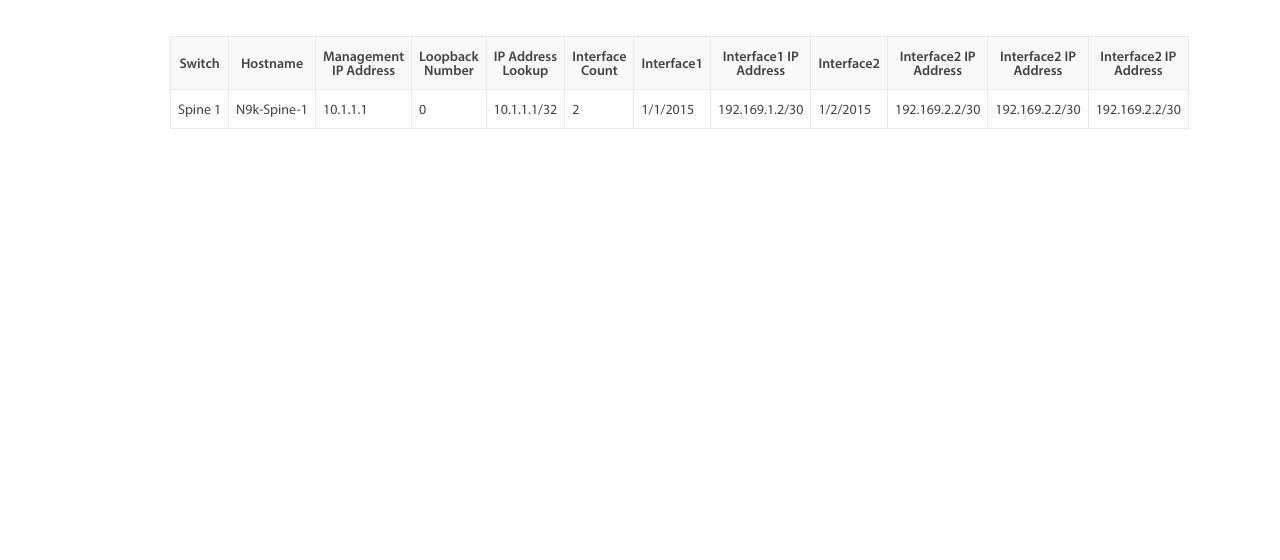
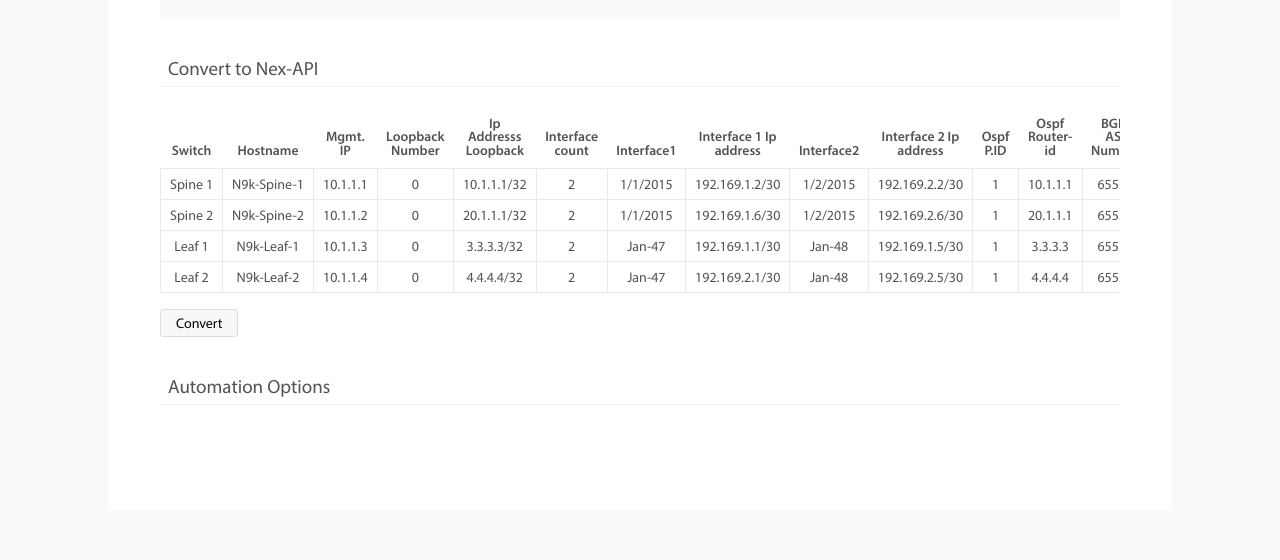
Before and after one commit to ePlusPS/nexus9k-automation-web, a Django app: page / in a window 1280 px wide. Shown: the part 488-1048 px from the top of the page. Before the commit the page ends 617 px from the top, so only its background shows below. Run offline with Django 3.2, Linux system fonts and the light colour scheme; style sheets or scripts are compiled from the project's sources; some libraries are stand-ins or nearby versions.

Commit message:
Developing UI

```diff
--- /dev/null
+++ b/nexus9k_automation/nexus_config.csv
@@ -0,0 +1,6 @@
+General,,,Interfaces,,,,,,,OSPF,,BGP,,,,Multicast,,,,,Tenant VRF Context,,,Layer 3 VLAN for VNI,,VLAN-to-VN-Segment Mapping,,,Tenant VLAN,,,,NVE Interface,,,
+Switch,Hostname,Mgmt. IP,Loopback Number,Ip Addresss Loopback,Interface count,Interface1,Interface 1 Ip address,Interface2,Interface 2 Ip address,Ospf P.ID,Ospf Router-id,BGP-AS-Number,BGP-Router-Id,Neighbor-1,Neighbor-2,2nd Loopback,2nd Loopback Ip Address,Rp-Address,Group-list,Ssm Range,VNI,Route Target- Import,Route Target- Export,1st Vlan,1st Vlan- Name,1st Vlan Vn-Segment,2nd Vlan,2nd Vlan Vn-Segment,SVI for 2nd Vlan,VRF-member-for-2nd Vlan,Ipaddress-2nd-vlan,Any-cast-mac,EVPN 1st VNI,Mcast-group,Member-vni,Interface-NVE
+Spine 1,N9k-Spine-1,10.1.1.1,0,10.1.1.1/32,2,1/1/2015,192.169.1.2/30,1/2/2015,192.169.2.2/30,1,10.1.1.1,65535,10.1.1.1,3.3.3.3,4.4.4.4,301,100.1.1.1/32,100.1.1.1,225.0.0.0/8,232.0.0.0/8,,,,,,,,,,,,,,,,
+Spine 2,N9k-Spine-2,10.1.1.2,0,20.1.1.1/32,2,1/1/2015,192.169.1.6/30,1/2/2015,192.169.2.6/30,1,20.1.1.1,65535,20.1.1.1,3.3.3.3,4.4.4.4,301,100.1.1.1/32,100.1.1.1,225.0.0.0/8,232.0.0.0/8,,,,,,,,,,,,,,,,
+Leaf 1,N9k-Leaf-1,10.1.1.3,0,3.3.3.3/32,2,Jan-47,192.169.1.1/30,Jan-48,192.169.1.5/30,1,3.3.3.3,65535,3.3.3.3,10.1.1.1,20.1.1.1,,,100.1.1.1,225.0.0.0/8,232.0.0.0/8,3900,39650:00:00,39650:00:00,3900,l3-vni-vlan-for-vrf_tenant_1,39000,303,200303,303,vrf_tenant_1,1.1.3.254/24,0000.2222.3333,200303,225.1.1.3,200303,1
+Leaf 2,N9k-Leaf-2,10.1.1.4,0,4.4.4.4/32,2,Jan-47,192.169.2.1/30,Jan-48,192.169.2.5/30,1,4.4.4.4,65535,4.4.4.4,10.1.1.1,20.1.1.1,,,100.1.1.1,225.0.0.0/8,232.0.0.0/8,3900,39650:00:00,39650:00:00,3900,l3-vni-vlan-for-vrf_tenant_1,39000,303,200303,303,vrf_tenant_1,1.1.3.254/24,0000.2222.3333,200303,225.1.1.3,200303,1
--- /dev/null
+++ b/nexus9k_automation/scss/_placeholders.scss
@@ -0,0 +1,11 @@
+h1,
+h2,
+h3,
+h4 {
+  @extend %headings !optional;
+}
+
+ol,
+ul {
+  @extend %lists !optional;
+}
--- a/nexus9k_automation/scss/main.scss
+++ b/nexus9k_automation/scss/main.scss
@@ -1,34 +1,133 @@
 @import 'fonts/myriad-pro';
+@import 'placeholders';
 @import 'reset';
 @import 'base';
 
 #header {
-  padding: 20px 0;
+  background: white;
+  border-bottom: 1px solid #f0f0f0;
+
+  img {
+    height: 70px;
+  }
 }
 
 .container {
+  background: white;
   margin: 0 auto;
-  width: 940px;
+  width: 960px;
+}
+body {
+  background: #f9f9f9;
+}
+
+.container {
+  padding: 0 52px;
+  border-radius: 4px;
+}
+
+%headings {
+  font-weight: normal;
+}
+
+h2 {
+  font-size: 16px;
+  margin-bottom: 25px;
+}
+
+.row {
+  display: flex;
+}
+
+.push-right {
+  margin-left: auto;
+}
+
+h1 {
+  color: #595959;
+  font-size: 28px;
+  margin-bottom: 10px;
+}
+
+.headline {
+  font-size: 19px;
+}
+
+.singled {
+  margin-bottom: 0 !important;
+}
+
+#get-started {
+  border-radius: 5px;
+  font-size: 16px;
+  margin-bottom: 7px;
+  background: #fafafa;
+  padding: 20px 30px;
 }
 
 .main-content {
-  padding: 30px 0;
+  padding-top: 35px;
+  padding-bottom: 80px;
+}
+
+#header .container {
+  padding: 11px 0 14px;
+}
+
+#content {
+  margin-top: 30px;
+  margin-bottom: 50px;
+}
+
+.white {
+  background: white;
+}
+
+.overflow-auto {
+  border-radius: 10px;
+  overflow: auto;
+  padding: 6px 0;
+  margin-bottom: 10px;
+}
+
+td {
+  border: 1px solid #e9e9e9;
+  text-align: center;
+}
+
+.headline {
+  margin-top: 40px;
+  border-bottom: 1px solid #efefef;
+  padding-bottom: 8px;
+  padding-left: 8px;
+}
+
+th {
+  cursor: default;
+  font-size: 98%;
+  padding-top: 10px !important;
+  padding-bottom: 10px !important;
+  -webkit-user-select: none;
+  vertical-align: bottom;
 }
 
 th,
 td {
-  border: 1px solid #e9e9e9;
+  padding: 10px 9px;
 }
 
-th {
-  background-color: #f9f9f9;
-  cursor: default;
-  -webkit-user-select: none;
+td {
+  padding-top: 8px;
+  padding-bottom: 8px;
+  background: white;
 }
 
-th,
-td {
-  padding: 12px 7px;
+button {
+  background: #f8f8f8;
+  border: 1px solid #ddd;
+  padding: 6px 15px;
+  font: inherit;
+  border-radius: 3px;
 }
 
 td {
@@ -36,10 +135,45 @@
   outline: none;
   white-space: nowrap;
 
-
   &:hover,
   &:focus {
-    border-color: #aaa;
     border-style: double;
   }
+
+  &:hover {
+    border-color: #d7d7d7;
+  }
+
+  &:focus {
+    border-color: #999;
+    box-shadow: 0 0 2px #f2f2f2;
+  }
 }
+
+.typology {
+  display: block;
+  margin: 0 auto;
+  width: 450px;
+}
+
+body {
+  color: #535353;
+}
+
+h1 {
+  font-weight: 400;
+}
+
+::-webkit-scrollbar {
+  height: 6px;
+}
+
+::-webkit-scrollbar-track {
+  border-radius: 3px;
+  background: #eee;
+}
+
+::-webkit-scrollbar-thumb {
+  border-radius: 3px;
+  background: #d7d7d7;
+}
--- a/nexus9k_automation/settings.py
+++ b/nexus9k_automation/settings.py
@@ -31,6 +31,7 @@
 # Application definition
 
 INSTALLED_APPS = (
+    'django.conf',
     'django.contrib.admin',
     'django.contrib.auth',
     'django.contrib.contenttypes',
@@ -101,3 +102,5 @@
 # https://docs.djangoproject.com/en/1.8/howto/static-files/
 
 STATIC_URL = '/static/'
+
+PROJECT_ROOT = os.path.abspath(os.path.dirname(__file__))
--- a/nexus9k_automation/templates/main.html
+++ b/nexus9k_automation/templates/main.html
@@ -7,51 +7,53 @@
     <script src="{% static 'node_modules/babel-core/browser-polyfill.min.js' %}"></script>
   </head>
   <body>
+    <header id="header">
       <div class="container">
-      <header id="header">
         <img src="http://1-cloud.net/wp-content/uploads/2014/12/ext-e1423455969481.jpg">
+      </div>
     </header>
+    <div id="content" class="container">
       <div class="main-content">
+        <h1>Nexus 9000 Configuration Tool</h1>
+        <h2>Easily configure any Nexus 9000 switch, with options for automation (nx, puppet, ansible).</h2>
         <div id="get-started" class="">
-
+          <div class="row">
+            <svg class="typology">
+              <rect width="50" height="50" x="85" y="40" style="fill:#f2f2f2;stroke-width:1;stroke:#aaa" />
+              <rect width="50" height="50" x="305" y="40" style="fill:#f2f2f2;stroke-width:1;stroke:#aaa" />
+              <rect width="50" height="30" x="35" y="130" style="fill:#f2f2f2;stroke-width:1;stroke:#aaa" />
+              <rect width="50" height="30" x="125" y="130" style="fill:#f2f2f2;stroke-width:1;stroke:#aaa" />
+              <rect width="50" height="30" x="255" y="130" style="fill:#f2f2f2;stroke-width:1;stroke:#aaa" />
+              <rect width="50" height="30" x="355" y="130" style="fill:#f2f2f2;stroke-width:1;stroke:#aaa" />
+            </svg>
+            <iframe class="push-right" width="400" height="225" src="https://www.youtube.com/embed/e3McMaHvlBY" frameborder="0" allowfullscreen></iframe>
           </div>
-        <svg class="typology">
-          <rect width="300" height="100" style="fill:rgb(0,0,255);stroke-width:3;stroke:rgb(0,0,0)" />
-        </svg>
-        <table>
+        </div>
+        <h2 class="headline singled">Convert to Nex-API</h2>
+        <div class="overflow-auto">
+          <table spellcheck="false">
             <thead>
+              {% for row in nexus_config|slice:"1:2" %}
                 <tr>
-              <th>Switch</th>
-              <th>Hostname</th>
-              <th>Management IP Address</th>
-              <th>Loopback Number</th>
-              <th>IP Address Lookup</th>
-              <th>Interface Count</th>
-              <th>Interface1</th>
-              <th>Interface1 IP Address</th>
-              <th>Interface2</th>
-              <th>Interface2 IP Address</th>
-              <th>Interface2 IP Address</th>
-              <th>Interface2 IP Address</th>
+                {% for cell in row %}
+                  <th>{{ cell }}</th>
+                {% endfor %}
                 </tr>
+              {% endfor %}
             </thead>
             <tbody>
+              {% for row in nexus_config|slice:"2:" %}
                 <tr>
-              <td contenteditable="true">Spine 1</td>
-              <td contenteditable="true">N9k-Spine-1</td>
-              <td contenteditable="true">10.1.1.1</td>
-              <td contenteditable="true">0</td>
-              <td contenteditable="true">10.1.1.1/32</td>
-              <td contenteditable="true">2</td>
-              <td contenteditable="true">1/1/2015</td>
-              <td contenteditable="true">192.169.1.2/30</td>
-              <td contenteditable="true">1/2/2015</td>
-              <td contenteditable="true">192.169.2.2/30</td>
-              <td contenteditable="true">192.169.2.2/30</td>
-              <td contenteditable="true">192.169.2.2/30</td>
+                {% for cell in row %}
+                  <td contenteditable="true">{{ cell }}</td>
+                {% endfor %}
                 </tr>
+              {% endfor %}
             </tbody>
           </table>
+        </div>
+        <button>Convert</button>
+        <h2 class="headline">Automation Options</h2>
       </div>
     </div>
     <script src="{% static 'js/main-compiled.js' %}"></script>
--- a/nexus9k_automation/urls.py
+++ b/nexus9k_automation/urls.py
@@ -15,9 +15,12 @@
 """
 from django.conf.urls import include, url
 from django.contrib import admin
-from django.views.generic import TemplateView
+
+
+from nexus9k_automation import views
+
 
 urlpatterns = [
     url(r'^admin/', include(admin.site.urls)),
-    url(r'^$', TemplateView.as_view(template_name='main.html')),
+    url(r'^$', views.main),
 ]
--- /dev/null
+++ b/nexus9k_automation/views.py
@@ -0,0 +1,10 @@
+import csv
+import os
+from django.conf import settings
+from django.shortcuts import render
+
+
+def main(request):
+    nexus_config = list(csv.reader(open(os.path.join(settings.PROJECT_ROOT, 'nexus_config.csv'))))
+
+    return render(request, 'main.html', { "nexus_config": nexus_config })
```
Lines whose indentation alone changed are shown as unchanged.
